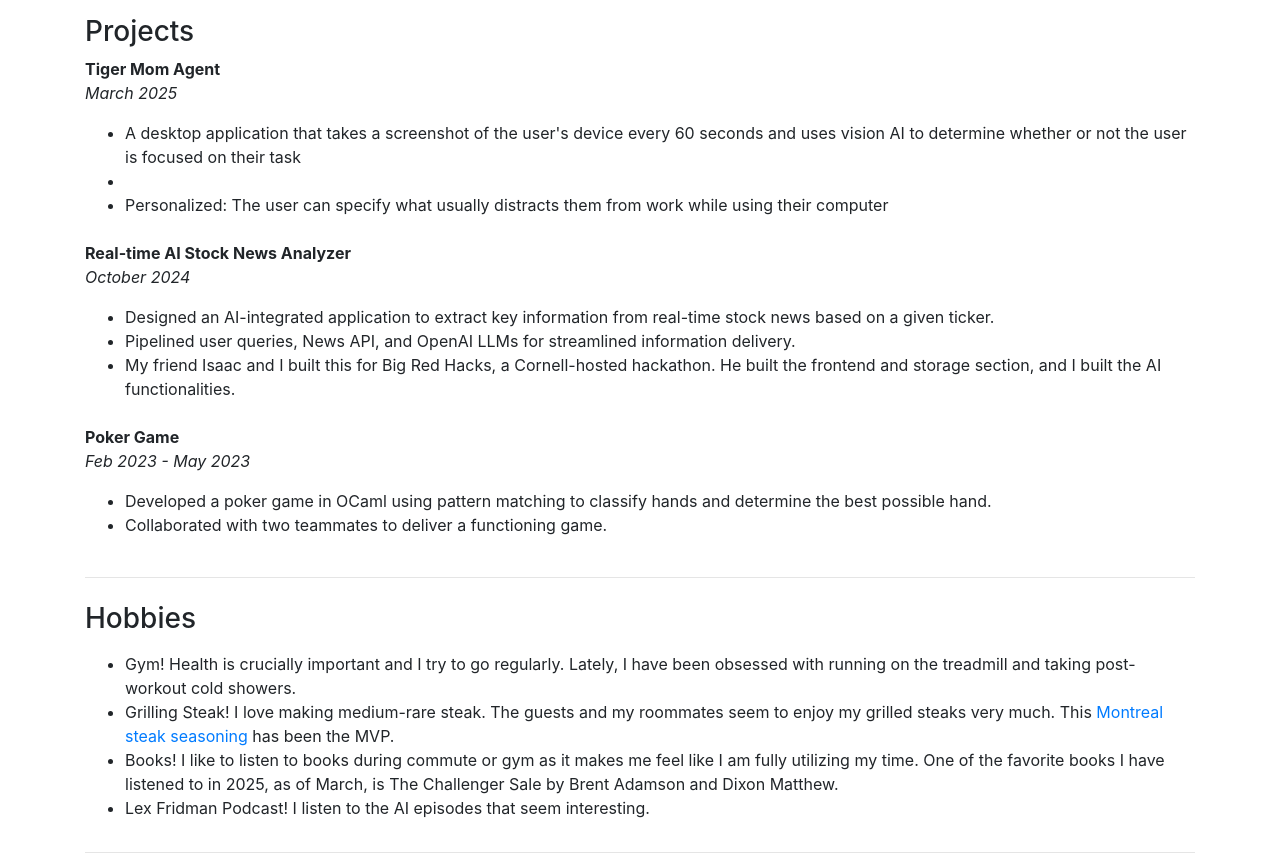
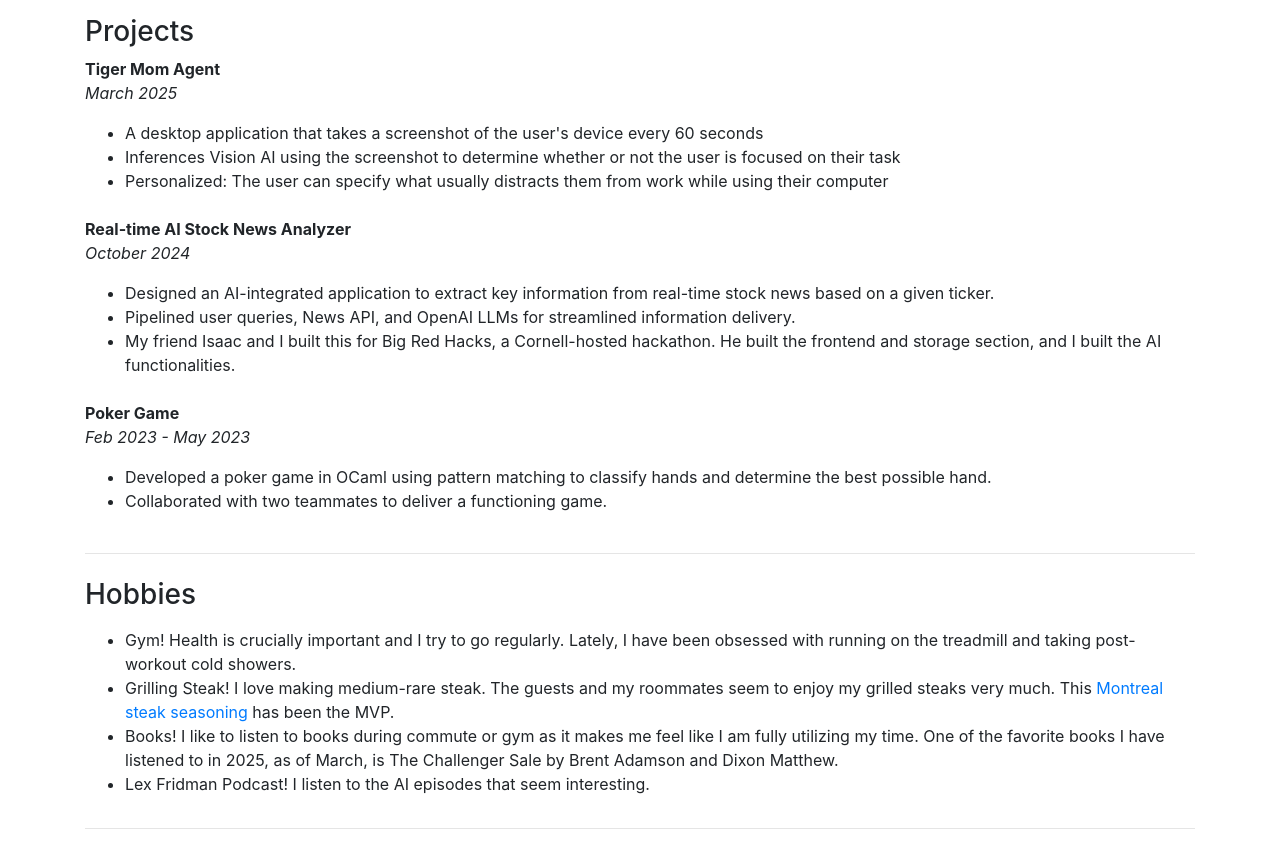
Before and after one commit to spicywagyu04/spicywagyu04.github.io, a plain HTML site: page index.html in a window 1280 px wide. Shown: the part 860-1717 px from the top of the page. Drawn offline with nearby package versions, Linux system fonts and the light colour scheme.

Commit message:
fixed bullet point

```diff
--- a/index.html
+++ b/index.html
@@ -119,7 +119,8 @@
                         <i>March 2025</i>
                     </p>
                     <ul>
-                        <li>A desktop application that takes a screenshot of the user's device every 60 seconds and uses vision AI to determine whether or not the user is focused on their task<li>
+                        <li>A desktop application that takes a screenshot of the user's device every 60 seconds</li>
+                        <li>Inferences Vision AI using the screenshot to determine whether or not the user is focused on their task</li>
                         <li>Personalized: The user can specify what usually distracts them from work while using their computer</li>
                     </ul>
                 </div>
```
